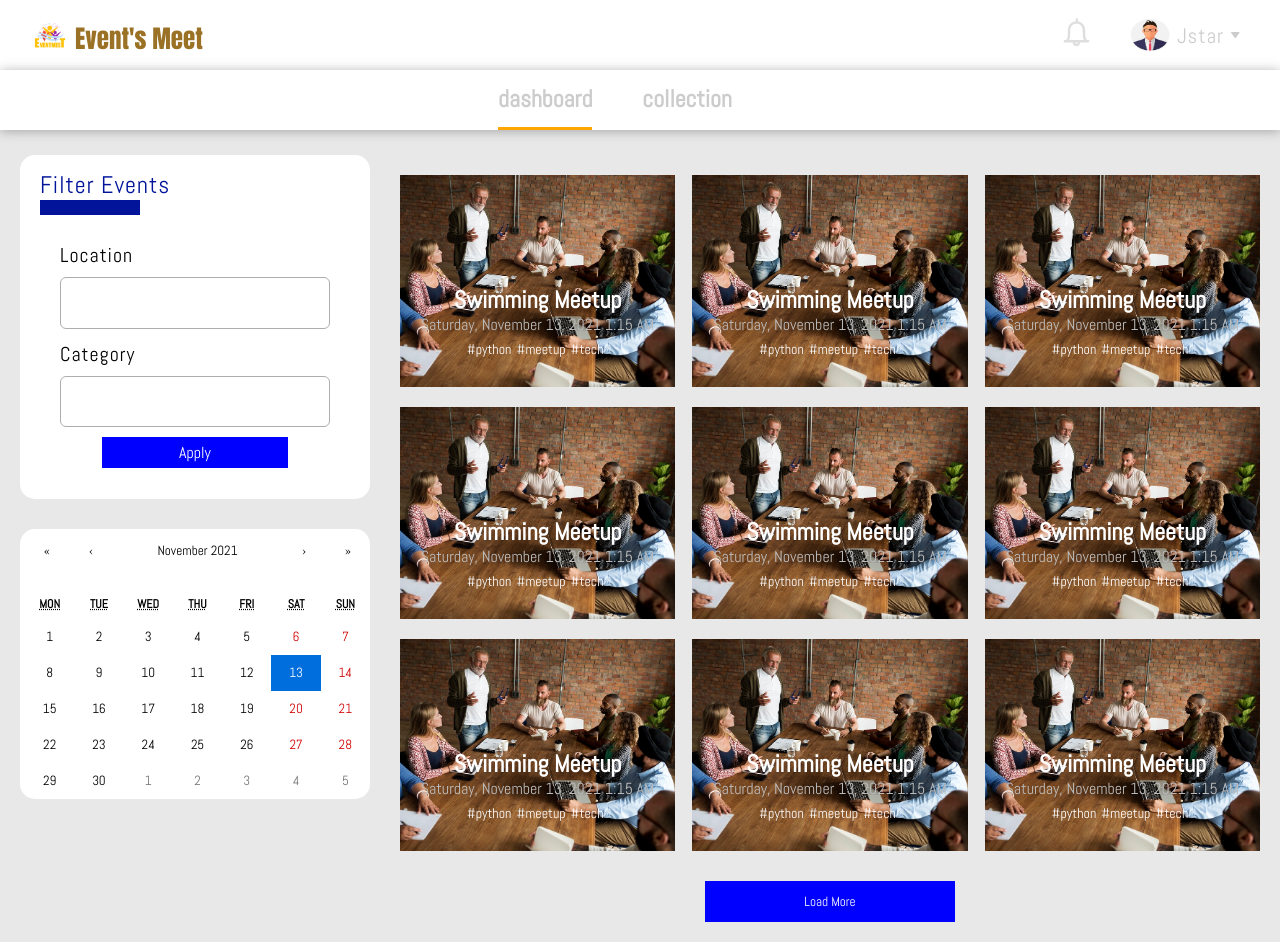
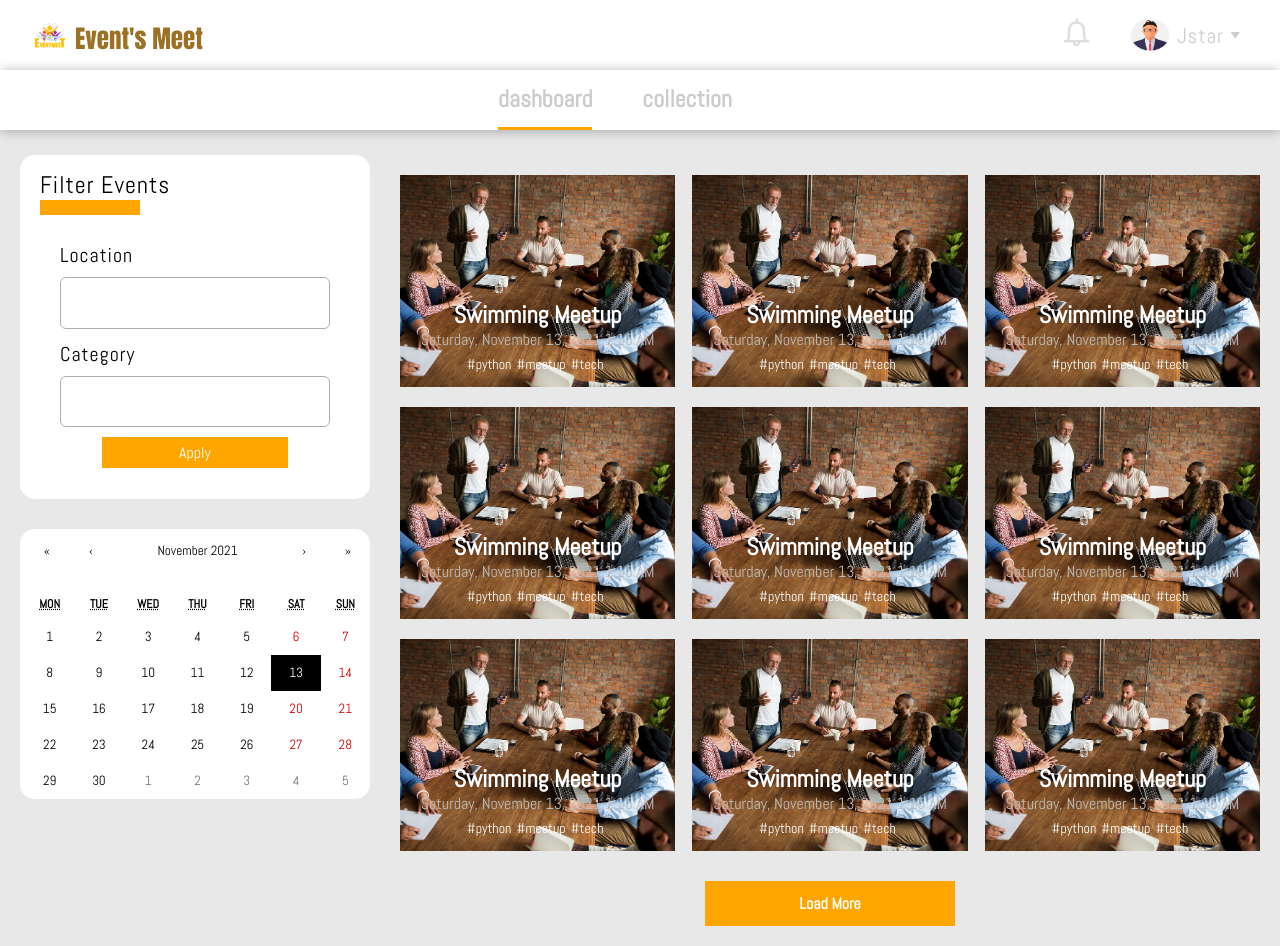
Before and after one commit to TimeOfGift/letsmeet-frontend, a React (Create React App) app: page /dashboard in a window 1280 px wide. Built offline with nearby package versions, Linux system fonts and the light colour scheme.

Commit message:
change colr

```diff
--- a/src/components/EventCard/eventcard.scss
+++ b/src/components/EventCard/eventcard.scss
@@ -9,7 +9,7 @@
   flex-direction: column;
   justify-content: flex-end;
   align-items: center;
-  padding-bottom: 30px;
+  padding-bottom: 15px;
 
   .date {
     font-family: Abel;
--- a/src/pages/Dashboard/dashboard.scss
+++ b/src/pages/Dashboard/dashboard.scss
@@ -83,6 +83,14 @@
     border-radius: 15px;
     padding-left: 5px;
 
+    .react-calendar__tile--active {
+      background-color: orange;
+    }
+
+    .react-calendar__tile--now {
+      background: #000000;
+      color: white;
+    }
   }
 
 
@@ -99,13 +107,16 @@
       margin-top: 20px;
     }
 
-    .loadmore{
+    .loadmore {
       display: flex;
       justify-content: center;
       width: 100%;
       margin-top: 20px;
+
       button {
         width: 250px;
+        font-size: 16px;
+        font-weight: bolder;
  }
     }
   }
--- a/src/pages/Dashboard/index.jsx
+++ b/src/pages/Dashboard/index.jsx
@@ -35,7 +35,7 @@ const Dashboard = (props) => {
       <main className="dashboard-main">
         <div className="top">
           <div className="filter">
-            <FormTitle text="Filter Events" />
+            <FormTitle text="Filter Events" textColor='black' rectColor='orange'/>
             <div className="filter-location">
               <p>Location</p>
               <input />
@@ -45,7 +45,7 @@ const Dashboard = (props) => {
               <input />
             </div>
             <div className="applyBtn">
-              <Button text="Apply" bgColor="blue" textColor="white" />
+              <Button text="Apply" bgColor="orange" textColor="white" />
             </div>
           </div>
           <div className="date-filter">
@@ -60,7 +60,7 @@ const Dashboard = (props) => {
               </div>
             ))}
             <div className="loadmore">
-              <Button text="Load More" bgColor="blue" textColor="white" />
+              <Button text="Load More" bgColor="orange" textColor="white" />
             </div>
           </div>
         )}
```
Lines whose indentation alone changed are shown as unchanged.
